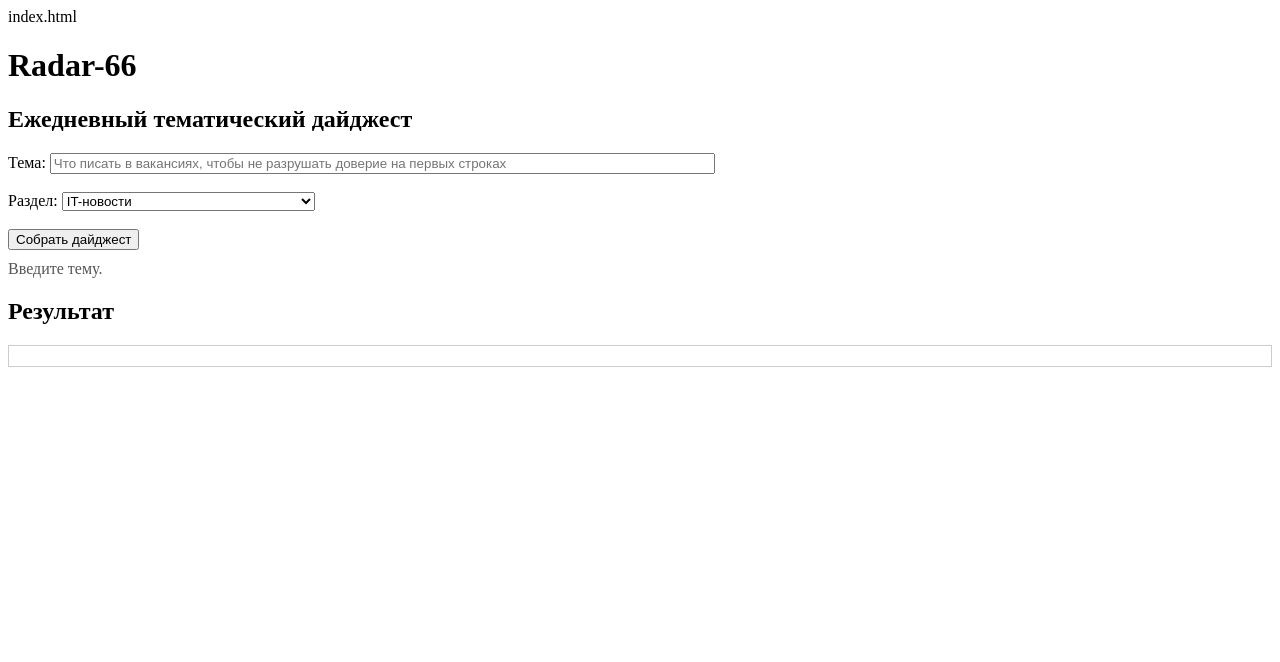
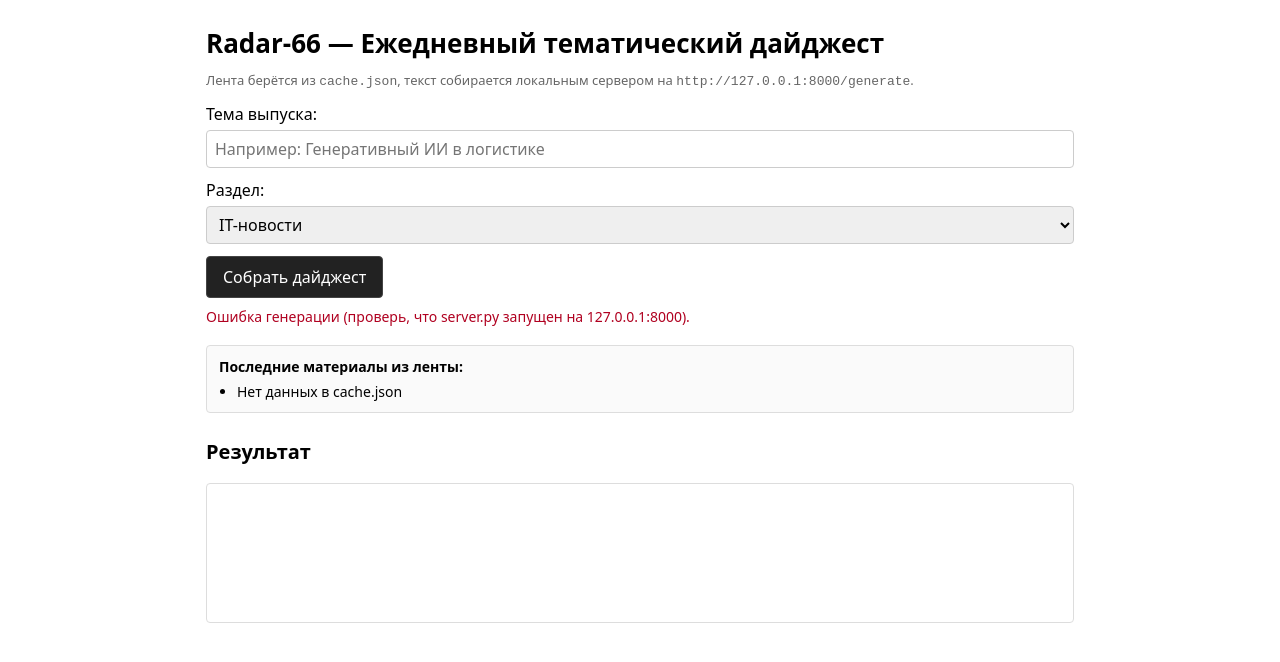
Before and after one commit to artanalytics66-oss/Radar-66, a plain HTML site: page index.html in a window 1280 px wide. Both pictures are taken after a click on the button "Собрать дайджест". Drawn offline with Linux system fonts and the light colour scheme; no server answers.

Commit message:
Update index.html

```diff
--- a/index.html
+++ b/index.html
@@ -1,180 +1,219 @@
-index.html
 <!doctype html>
 <html lang="ru">
 <head>
   <meta charset="utf-8">
-  <title>Radar-66</title>
+  <title>Radar-66 — Ежедневный тематический дайджест</title>
+  <meta name="viewport" content="width=device-width, initial-scale=1">
+  <style>
+    * { box-sizing: border-box; }
+    body {
+      font-family: system-ui, -apple-system, BlinkMacSystemFont, "Segoe UI", sans-serif;
+      max-width: 900px;
+      margin: 24px auto;
+      padding: 0 16px 40px;
+      line-height: 1.5;
+    }
+    h1 { font-size: 26px; margin: 0 0 8px; }
+    h2 { font-size: 20px; margin-top: 24px; }
+    p { margin: 4px 0 10px; }
+    label { display: block; margin: 10px 0 4px; font-weight: 500; }
+    input[type="text"], select, textarea {
+      width: 100%;
+      padding: 6px 8px;
+      font: inherit;
+      border: 1px solid #ccc;
+      border-radius: 4px;
+    }
+    button {
+      margin-top: 12px;
+      padding: 8px 16px;
+      font: inherit;
+      border-radius: 4px;
+      border: 1px solid #444;
+      background: #222;
+      color: #fff;
+      cursor: pointer;
+    }
+    button:disabled {
+      opacity: .6;
+      cursor: default;
+    }
+    #feed-preview {
+      margin: 18px 0;
+      padding: 10px 12px;
+      border: 1px solid #ddd;
+      border-radius: 4px;
+      max-height: 260px;
+      overflow: auto;
+      font-size: 14px;
+      background: #fafafa;
+    }
+    #feed-preview ul {
+      margin: 4px 0 0;
+      padding-left: 18px;
+    }
+    #result {
+      margin-top: 10px;
+      padding: 10px 12px;
+      border: 1px solid #ddd;
+      border-radius: 4px;
+      min-height: 140px;
+      white-space: pre-wrap;
+      background: #fff;
+    }
+    .error {
+      color: #b00020;
+      margin-top: 8px;
+      font-size: 14px;
+    }
+    .hint {
+      font-size: 13px;
+      color: #666;
+    }
+  </style>
 </head>
 <body>
-  <h1>Radar-66</h1>
+  <h1>Radar-66 — Ежедневный тематический дайджест</h1>
+  <p class="hint">Лента берётся из <code>cache.json</code>, текст собирается локальным сервером на <code>http://127.0.0.1:8000/generate</code>.</p>
 
-  <div id="digest-tool">
-    <h2>Ежедневный тематический дайджест</h2>
+  <div>
+    <label for="topic">Тема выпуска:</label>
+    <input id="topic" type="text" placeholder="Например: Генеративный ИИ в логистике">
 
-    <label>
-      Тема:
-      <input type="text" id="user-task" size="80" placeholder="Что писать в вакансиях, чтобы не разрушать доверие на первых строках">
-    </label>
+    <label for="section">Раздел:</label>
+    <select id="section">
+      <option value="IT-новости">IT-новости</option>
+      <option value="Технические сайты / инфраструктура">Технические сайты / инфраструктура</option>
+      <option value="Юридические и правовые новости">Юридические и правовые новости</option>
+      <option value="Финансы и экономика">Финансы и экономика</option>
+      <option value="Культура / наука">Культура / наука</option>
+      <option value="Вопросы, волнующие читателя">Вопросы, волнующие читателя</option>
+    </select>
 
-    <br><br>
-
-    <label>
-      Раздел:
-      <select id="topic-select">
-        <option value="it-news">IT-новости</option>
-        <option value="tech-infra">Технические сайты / инфраструктура</option>
-        <option value="law">Юридические и правовые новости</option>
-        <option value="finance-economy">Финансы и экономика</option>
-        <option value="culture-science">Культура / наука</option>
-        <option value="people-issues">Вопросы, волнующие читателя</option>
-      </select>
-    </label>
-
-    <br><br>
-
-    <button id="build-digest">Собрать дайджест</button>
-
-    <div id="status" style="margin-top: 10px; color: #555;"></div>
-
-    <h2>Результат</h2>
-    <div id="digest-result" style="white-space: pre-wrap; margin-top: 10px; border: 1px solid #ccc; padding: 10px;"></div>
+    <button id="run">Собрать дайджест</button>
+    <div id="error" class="error"></div>
   </div>
 
+  <div id="feed-preview">
+    <strong>Последние материалы из ленты:</strong>
+    <ul id="feed-list"></ul>
+  </div>
+
+  <h2>Результат</h2>
+  <div id="result"></div>
+
   <script>
+    // Загрузка ленты из cache.json (JSON Feed: data.items — массив объектов) [web:52][web:55]
     async function loadFeed() {
-      const response = await fetch('cache.json');
-      if (!response.ok) {
-        console.error('Не удалось загрузить cache.json');
-        return [];
+      const resp = await fetch('cache.json', { cache: 'no-store' });
+      if (!resp.ok) {
+        throw new Error('HTTP ' + resp.status);
       }
-      const data = await response.json();
-      return data.items || data;
+      const data = await resp.json();
+
+      // если osmosfeed отдаёт чистый JSON Feed
+      if (Array.isArray(data.items)) {
+        return data.items;
+      }
+
+      // запасной вариант: items внутри первого feed, если структура вида { feeds: [ { items: [...] } ] } [web:58]
+      if (Array.isArray(data.feeds) && data.feeds[0] && Array.isArray(data.feeds[0].items)) {
+        return data.feeds[0].items;
+      }
+
+      return [];
     }
 
-    function buildPrompt(userTask, topicId, feedItems) {
-      const topics = {
-        'it-news': {
-          name: 'IT-новости',
-          description: 'Система построения и автоматизации вычислительных процессов',
-        },
-        'tech-infra': {
-          name: 'Технические сайты / инфраструктура',
-          description: 'Передовые разработки и новости дня, влияющие на продуктивность',
-        },
-        'law': {
-          name: 'Юридические и правовые новости',
-          description: 'Изменения в законодательстве, новые указы и реформы',
-        },
-        'finance-economy': {
-          name: 'Финансы и экономика',
-          description: 'Новости о состоянии экономики и финансовой политики, ожидания и прогнозы',
-        },
-        'culture-science': {
-          name: 'Культура / наука',
-          description: 'Новости и передовые разработки, перспективы развития энергоснабжения и других передовых отраслей',
-        },
-        'people-issues': {
-          name: 'Вопросы, волнующие читателя',
-          description: 'Текущие проблемы рядового человека, его боль и отношение к происходящему в России',
-        },
-      };
+    function renderFeedItems(feedItems) {
+      const latest = (feedItems || []).slice(0, 10);
+      const list = document.getElementById('feed-list');
+      list.innerHTML = '';
 
-      const topic = topics[topicId];
+      if (!latest.length) {
+        const li = document.createElement('li');
+        li.textContent = 'Нет данных в cache.json';
+        list.appendChild(li);
+        return;
+      }
 
-      const basePrompt = `
-Ты — редакционный ИИ-помощник, который готовит тематический дайджест и заготовки материалов для Блога, Телеграма и Дзена.
-
-Контекст раздела:
-- ID раздела: ${topicId}
-- Название раздела: ${topic.name}
-- Описание раздела: ${topic.description}
-
-Задание пользователя:
-- Тема: "${userTask}"
-
-Входные данные:
-- Ниже тебе будет передан список свежих новостей в формате:
-  [ЗАГОЛОВОК] — [КРАТКОЕ ОПИСАНИЕ] — [ССЫЛКА]
-
-НОВОСТИ:
-`.trim();
-
-      const newsLines = (feedItems || []).slice(0, 10).map(item => {
-        const title = item.title || '';
-        const summary = item.summary || item.description || '';
-        const link = item.url || item.link || '';
-        return `[${title}] — ${summary} — ${link}`;
-      }).join('\\n');
-
-      const fullPrompt = basePrompt + '\\n\\n' + newsLines + `
-
-Твоя задача:
-1) Отобрать только те новости, которые помогают раскрыть тему задания и соответствуют контексту раздела.
-2) На основе отобранных новостей:
-   - составить краткий обзор по теме;
-   - сформировать структуру и тезисы для одной статьи в блог;
-   - предложить 2–3 варианта постов для Телеграма;
-   - предложить 1–2 варианта материала для Дзена.
-
-Формат ответа:
-1. "Обзор по теме".
-2. "Статья для блога".
-3. "Посты для Телеграма".
-4. "Материалы для Дзена".
-`;
-
-      return fullPrompt;
+      latest.forEach(item => {
+        const li = document.createElement('li');
+        const title = item.title || item.content_text || item.content_html || item.url || '';
+        li.textContent = title;
+        list.appendChild(li);
+      });
     }
 
-    async function sendToLocalServer(prompt) {
-      const resp = await fetch("http://127.0.0.1:8000/digest", {
-        method: "POST",
-        headers: {
-          "Content-Type": "application/json"
-        },
+    async function callBackend(prompt) {
+      const resp = await fetch('http://127.0.0.1:8000/generate', {
+        method: 'POST',
+        headers: { 'Content-Type': 'application/json' },
         body: JSON.stringify({ prompt })
       });
+      if (!resp.ok) {
+        throw new Error('HTTP ' + resp.status);
+      }
+      const data = await resp.json();
+      return data.result || '';
+    }
 
-      if (!resp.ok) {
-        const text = await resp.text();
-        throw new Error("Ошибка сервера: " + text);
+    function buildPrompt(topic, section, feedItems) {
+      const latest = (feedItems || []).slice(0, 20);
+
+      const bullets = latest.map(item => {
+        const title = item.title || item.content_text || '';
+        const url = item.url || '';
+        const date = item.date_published || item.published || '';
+        return `- ${title}${date ? ' (' + date + ')' : ''}${url ? ' — ' + url : ''}`;
+      }).join('\n');
+
+      return [
+        `Ты пишешь ежедневный новостной дайджест для раздела "${section}".`,
+        `Тема выпуска: "${topic || 'без явной темы'}".`,
+        `Ниже список материалов из ленты. Используй только их содержимое и заголовки:`,
+        bullets,
+        `Сделай связный авторский обзор на русском языке: 3–7 абзацев, без маркированных списков.`,
+        `Структура: короткое вступление, затем логичные блоки по подтемам, в конце один вывод для читателя.`,
+        `Пиши в деловом, но живом тоне, ориентируйся на аудиторию: руководители и специалисты в сфере логистики и смежных областях.`
+      ].join('\n\n');
+    }
+
+    document.addEventListener('DOMContentLoaded', async () => {
+      const errorEl = document.getElementById('error');
+      const resultEl = document.getElementById('result');
+      const runBtn = document.getElementById('run');
+
+      let feedItems = [];
+
+      // первая загрузка ленты
+      try {
+        feedItems = await loadFeed();
+        renderFeedItems(feedItems);
+      } catch (e) {
+        console.error(e);
+        errorEl.textContent = 'Не удалось загрузить cache.json (проверь osmosfeed и GitHub Pages).';
       }
 
-      const data = await resp.json();
-      return data.result;
-    }
+      runBtn.addEventListener('click', async () => {
+        errorEl.textContent = '';
+        const topic = document.getElementById('topic').value.trim();
+        const section = document.getElementById('section').value;
 
-    document.getElementById('build-digest').addEventListener('click', async () => {
-      const statusEl = document.getElementById('status');
-      const resultEl = document.getElementById('digest-result');
-      resultEl.textContent = "";
-      statusEl.textContent = "Собираю новости и отправляю запрос на локальный сервер...";
+        runBtn.disabled = true;
+        resultEl.textContent = 'Генерация дайджеста...';
 
-      try {
-        const userTask = document.getElementById('user-task').value.trim();
-        const topicId = document.getElementById('topic-select').value;
-
-        if (!userTask) {
-          statusEl.textContent = "Введите тему.";
-          return;
+        try {
+          const prompt = buildPrompt(topic, section, feedItems);
+          const text = await callBackend(prompt);
+          resultEl.textContent = text || 'Пустой ответ от модели.';
+        } catch (e) {
+          console.error(e);
+          resultEl.textContent = '';
+          errorEl.textContent = 'Ошибка генерации (проверь, что server.py запущен на 127.0.0.1:8000).';
+        } finally {
+          runBtn.disabled = false;
         }
-
-        const feedItems = await loadFeed();
-        if (!feedItems || feedItems.length === 0) {
-          statusEl.textContent = "Не удалось получить новости из cache.json.";
-          return;
-        }
-
-        const prompt = buildPrompt(userTask, topicId, feedItems);
-
-        const aiText = await sendToLocalServer(prompt);
-
-        statusEl.textContent = "Готово.";
-        resultEl.textContent = aiText;
-      } catch (err) {
-        console.error(err);
-        statusEl.textContent = "Ошибка: " + err.message;
-      }
+      });
     });
   </script>
 </body>
```
